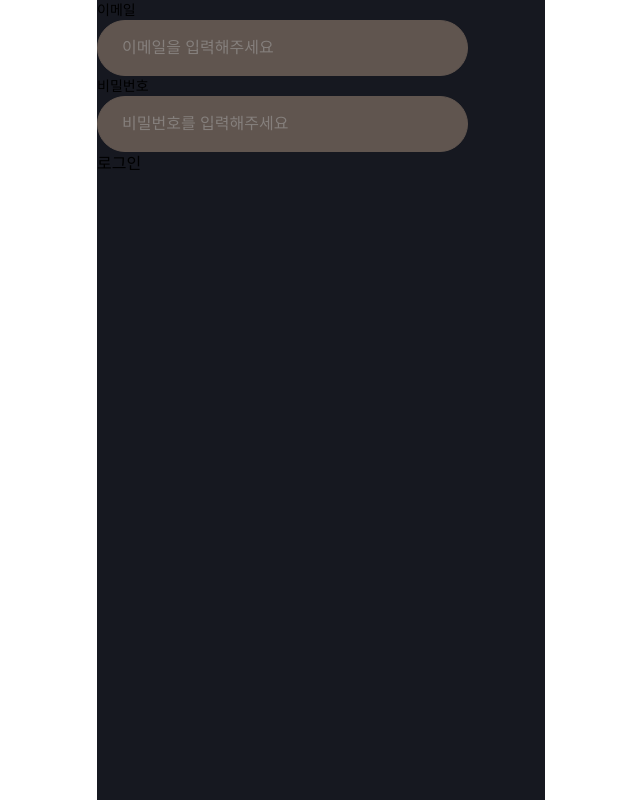
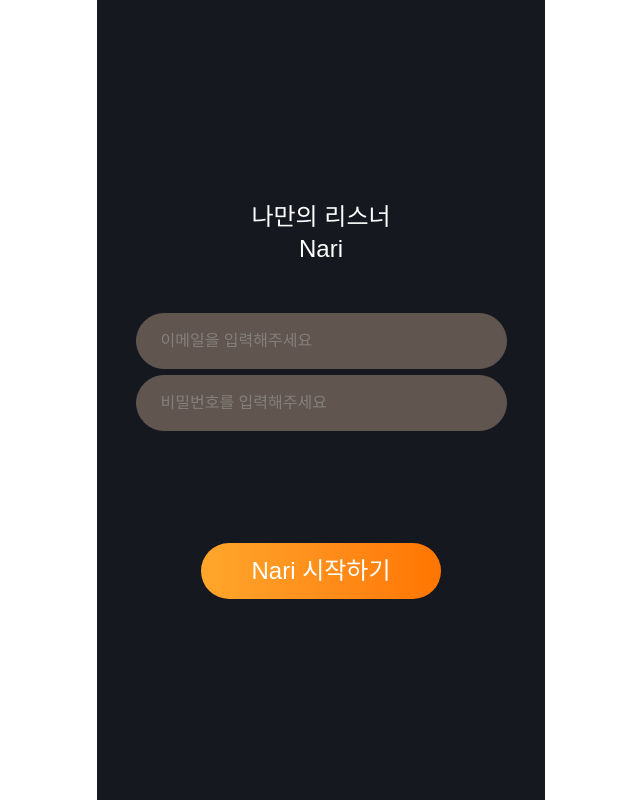
Before and after one commit to Nari-Natural-AI-for-Reflecting-Insight/Nari-Web, a React (Vite) app: page /signin in a window 1280 px wide. Shown: the whole page, without its empty margins (319-959 px from the left). Built offline with nearby package versions, Linux system fonts and the light colour scheme; no server answers; a web font is replaced by a local one.

Commit message:
style : 로그인 레이아웃 구현

```diff
--- a/src/pages/Signin.tsx
+++ b/src/pages/Signin.tsx
@@ -2,6 +2,7 @@ import { SubmitHandler, useForm } from 'react-hook-form';
 import { zodResolver } from '@hookform/resolvers/zod';
 import useSigninMutation from '@/features/auth/hooks/useSigninMutations';
 import { signinSchema, SigninValues } from '@/features/auth/validation/schema';
+import Button from '@/shared/components/Button';
 import { Form } from '@/shared/components/form';
 
 const Signin = () => {
@@ -17,22 +18,29 @@ const Signin = () => {
   };
 
   return (
+    <div className="w-full h-screen flex flex-col justify-center items-center">
+      <h1 className="text-white text-center font-kbo text-2xl pb-12">
+        나만의 리스너
+        <span className="font-mochiy block">Nari</span>
+      </h1>
       <form
         onSubmit={handleSubmit(onSubmit)}
-      className="flex flex-col items-start"
+        className="flex flex-col w-full gap-28"
       >
+        <div className="w-full flex flex-col items-center justify-center gap-1.5 grow-2">
           <Form.Field
             control={control}
             name="email"
             render={({ field, formState }) => (
               <>
-            <Form.Label>이메일</Form.Label>
                 <Form.Control
                   field={field}
                   placeholder="이메일을 입력해주세요"
                   autoComplete="current-email"
                 />
-            <Form.ErrorMessage errorMessage={formState.errors.email?.message} />
+                <Form.ErrorMessage
+                  errorMessage={formState.errors.email?.message}
+                />
               </>
             )}
           />
@@ -41,7 +49,6 @@ const Signin = () => {
             name="password"
             render={({ field, formState }) => (
               <>
-            <Form.Label>비밀번호</Form.Label>
                 <Form.Control
                   field={field}
                   placeholder="비밀번호를 입력해주세요"
@@ -54,8 +61,12 @@ const Signin = () => {
               </>
             )}
           />
-      <input type="submit" value="로그인" />
+        </div>
+        <div className="w-full flex justify-center">
+          <Button type="submit">Nari 시작하기</Button>
+        </div>
       </form>
+    </div>
   );
 };
 
```
Lines whose indentation alone changed are shown as unchanged.
